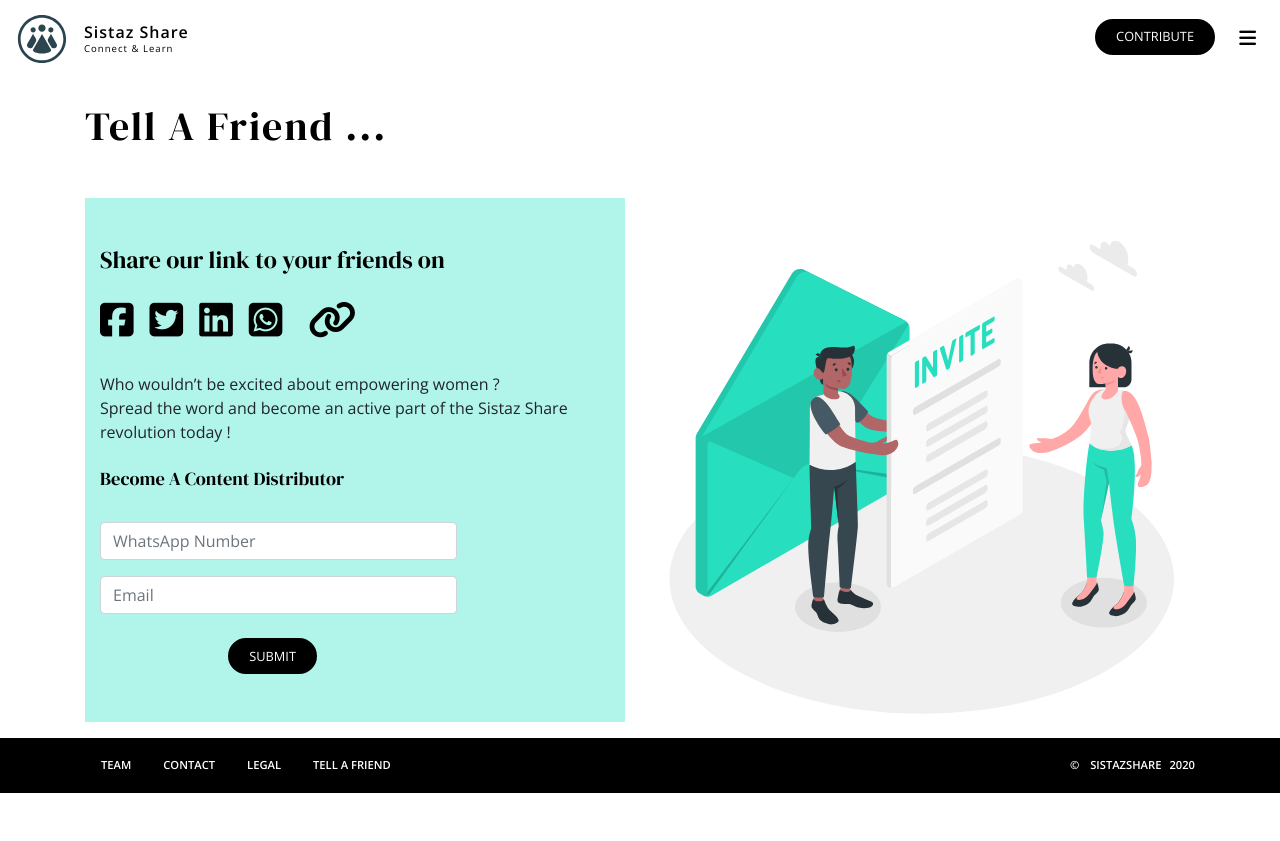
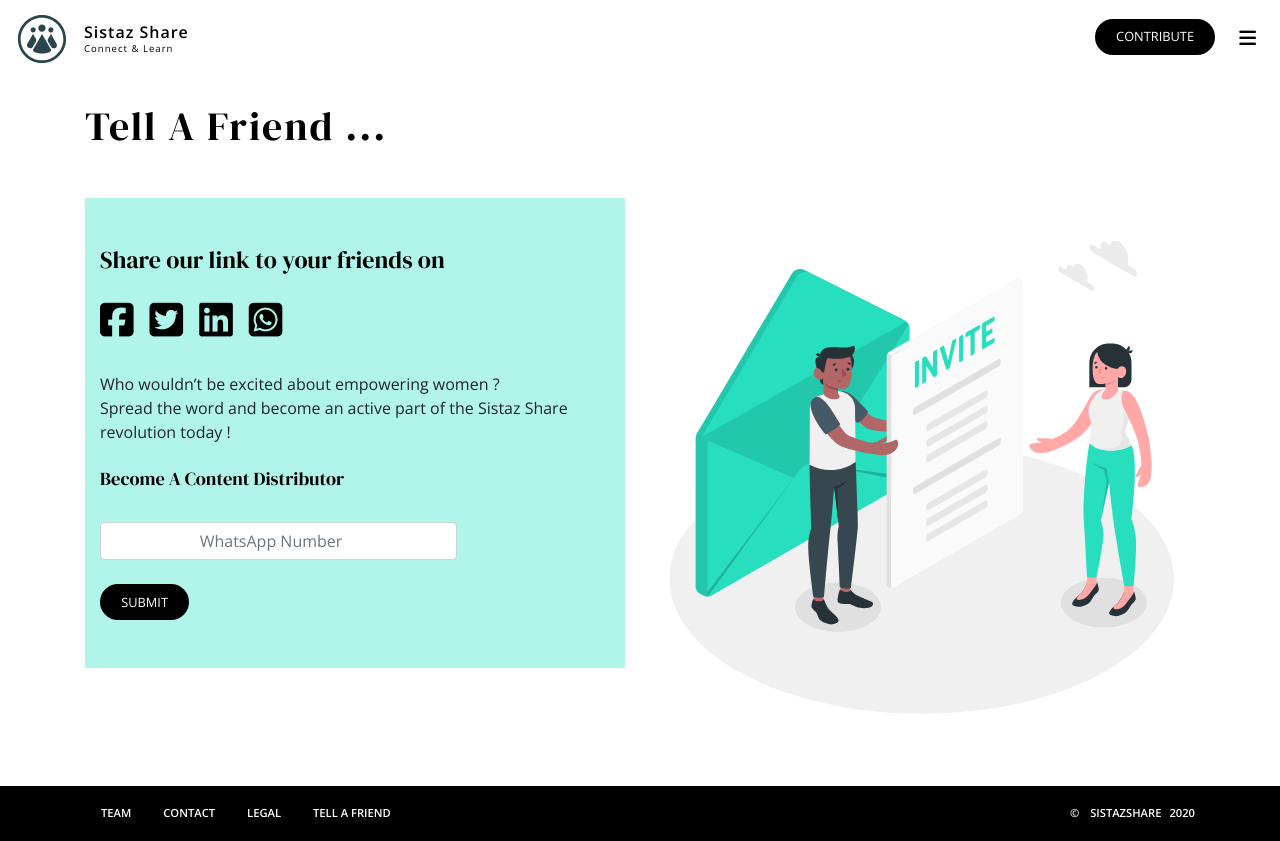
Before and after one commit to kwamesarpong/sshare-blog, a React (Create React App) app: page /tell-a-friend in a window 1280 px wide. Before the commit the page ends 800 px from the top, so only its background shows below. Built offline with nearby package versions, Linux system fonts and the light colour scheme.

Commit message:
tell a friend UI update implemented

```diff
--- a/src/components/pages/TellAFriend.js
+++ b/src/components/pages/TellAFriend.js
@@ -36,9 +36,9 @@ class TellAFriend extends Component {
                     <a href="" target="_blank" rel="noopener noreferrer">
                       <i className="fab fa-whatsapp-square mr-3 icons  icons__whatsapp"></i>{" "}
                     </a>
-                    <a href="" target="_blank" rel="noopener noreferrer">
+                    {/* <a href="" target="_blank" rel="noopener noreferrer">
                       <i className="fas fa-link mr-3 icons icons__link"></i>{" "}
-                    </a>
+                    </a> */}
                   </div>
 
                   <p className="mb-0">
@@ -57,19 +57,19 @@ class TellAFriend extends Component {
                     <div className="form-group">
                       <input
                         type="number"
-                        class="form-control"
+                        class="form-control text-center"
                         placeholder="WhatsApp Number"
                       />
                     </div>
-                    <div className="form-group">
+                    {/* <div className="form-group">
                       <input
                         type="email"
                         class="form-control "
                         placeholder="Email"
                       />
-                    </div>
+                    </div> */}
 
-                    <div className="pb-5 pt-2 mar-left">
+                    <div className="pb-5 pt-2">
                       <Link to="/careers" className="button button__black">
                         Submit
                       </Link>
@@ -83,7 +83,9 @@ class TellAFriend extends Component {
             </div>
           </div>
         </div>
-        <Footer />
+        <div className="mt-5">
+          <Footer />
+        </div>
       </div>
     );
   }
```
